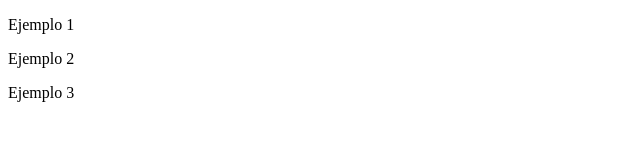
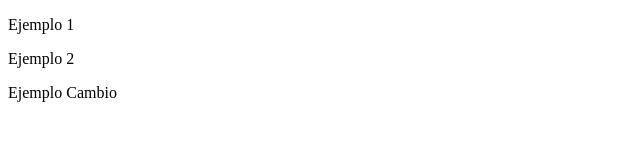
Before and after one commit to oliversss1/demo-repo2, a plain HTML site: page index.html in a window 1280 px wide. Shown: the full height of the page, 0-640 px from the left. Drawn offline with Linux system fonts and the light colour scheme.

Commit message:
changes index

```diff
--- a/index.html
+++ b/index.html
@@ -14,7 +14,7 @@
         <p>Ejemplo 2</p>
     </div>
     <div>
-        <p>Ejemplo 3</p>
+        <p>Ejemplo Cambio</p>
     </div>
 </body>
 </html>
```
